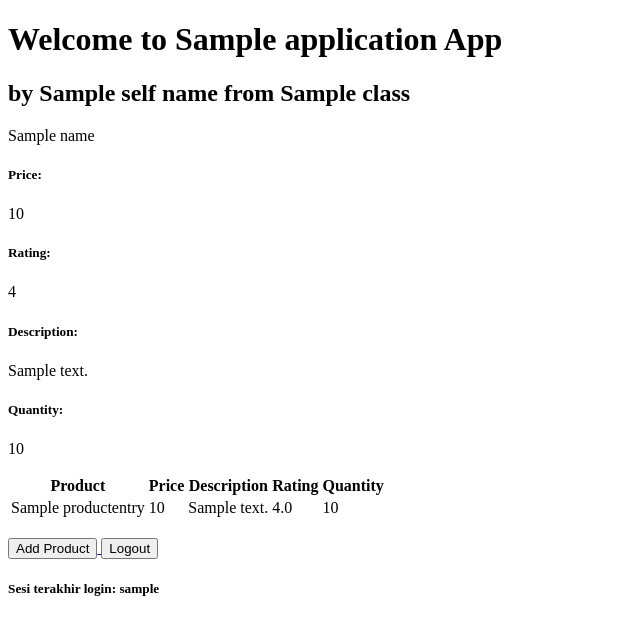
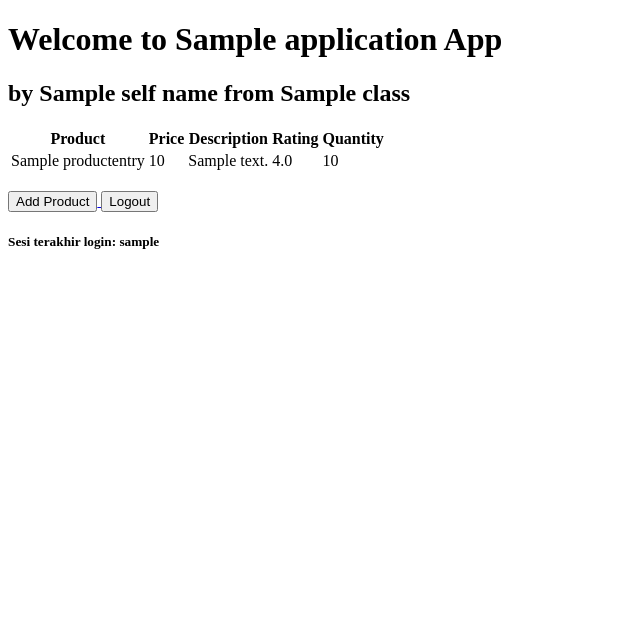
Before and after one commit to nsrnannaisha/Truby-PBP, a Django app: template main/templates/main.html in a window 1280 px wide. Shown: the top 635 px of the page, without its empty margins (0-640 px from the left). Run offline with Django 5.2, Linux system fonts and the light colour scheme; tables that the repository leaves empty hold one stand-in row (values such as "Sample post"); the template is opened without the code that fills it: values that come from a table or form of the project are taken from there, most other values are stand-ins (such as "Sample title", 1, 10 or a date in 2020).

Commit message:
html format changes

```diff
--- a/main/templates/main.html
+++ b/main/templates/main.html
@@ -3,16 +3,6 @@
 
 <h1>Welcome to {{application}} App</h1>
 <h2>by {{ self_name }} from {{ class }}</h2>
-
-<p>{{ name }}</p>
-<h5>Price: </h5>
-<p>{{ price }}</p>
-<h5>Rating: </h5>
-<p>{{ rating }}</p>
-<h5>Description: </h5>
-<p>{{ description }}</p>
-<h5>Quantity: </h5>
-<p>{{ quantity }}</p>
 
 {% if not product_entries %}
 <p>Belum ada data produk pada Trubuy</p>
```
Also changed, not shown: README.md.
